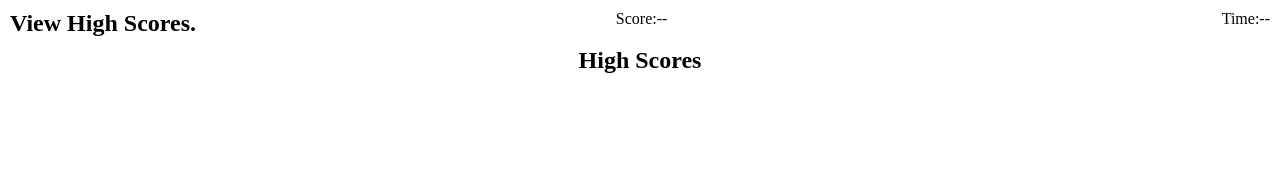
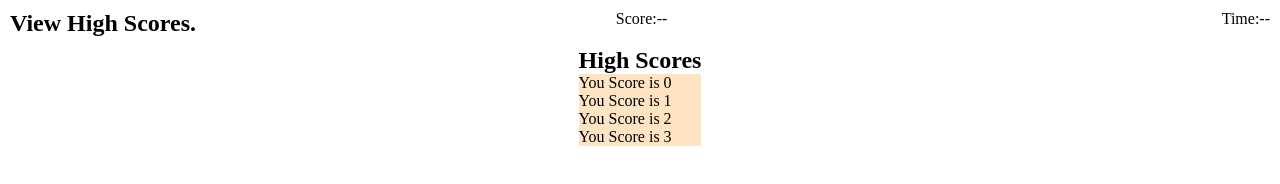
Before and after one commit to treguv/js-quiz, a plain HTML site: page index.html in a window 1280 px wide. Both pictures are taken after a click on the element "View High Scores.". Drawn offline with Linux system fonts and the light colour scheme.

Commit message:
working display for high score

```diff
--- a/assets/css/style.css
+++ b/assets/css/style.css
@@ -56,3 +56,8 @@
 .high-score-form{
     border:1px black solid;
 }
+.high-score-row{
+    background-color: bisque;
+    border:2px;
+    display:block;
+}
--- a/assets/js/script.js
+++ b/assets/js/script.js
@@ -307,7 +307,19 @@ function highScoreHandler(event){
     h2El = document.createElement("h2");
     h2El.className = "high-score-h2";
     h2El.innerText = "High Scores";
+    //add h2 to the div
     divWrapperEl.appendChild(h2El);
+    //Make seperate div with to house the scores
+    divScoreWrapper = document.createElement("div");
+    //For look to make the 4 options
+    for(var i = 0; i < 4; i++){
+        //make the rws for the high score
+        var rowEl = document.createElement("p")
+        rowEl.className = "high-score-row";
+        rowEl.innerHTML = "You Score is " + i;
+        divWrapperEl.appendChild(rowEl);
+    }
+
     //add all to main page
     mainContentEl.appendChild(divWrapperEl);
 }
```
